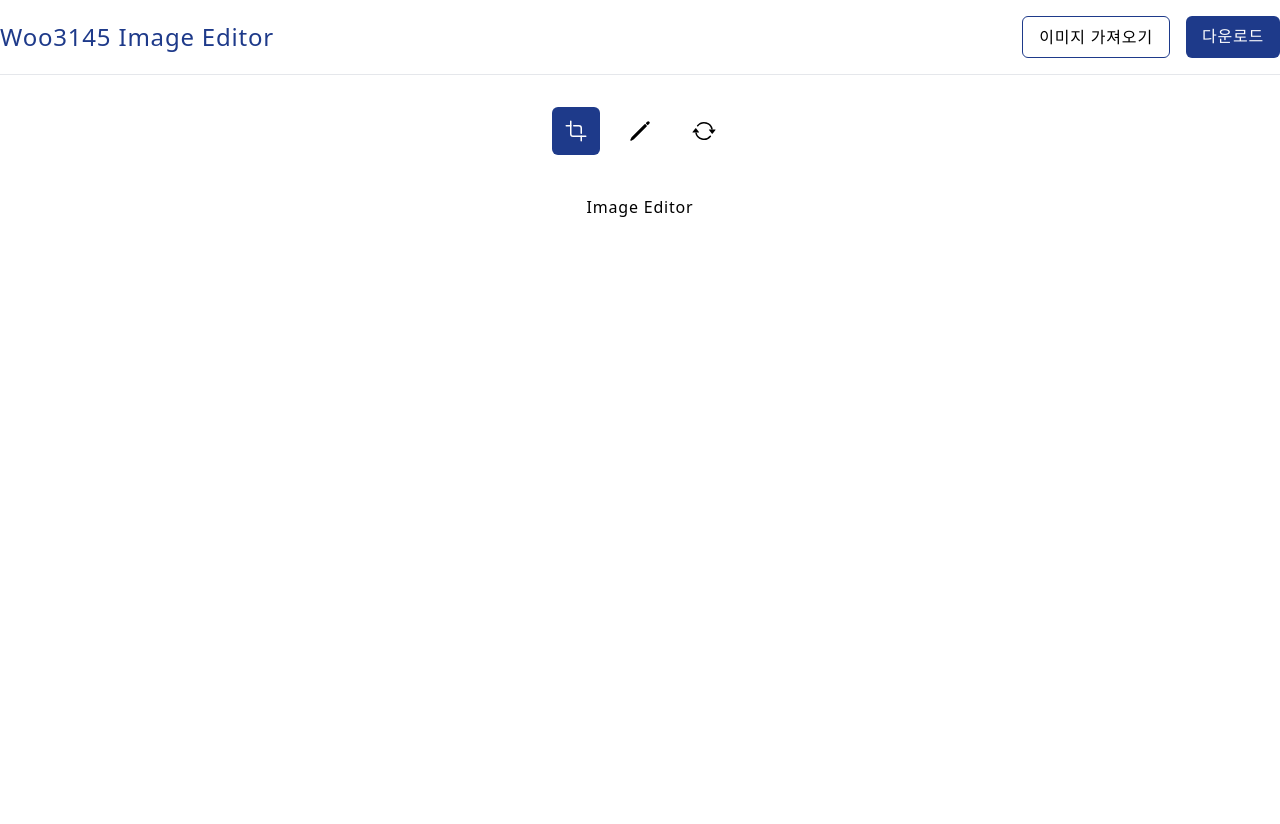
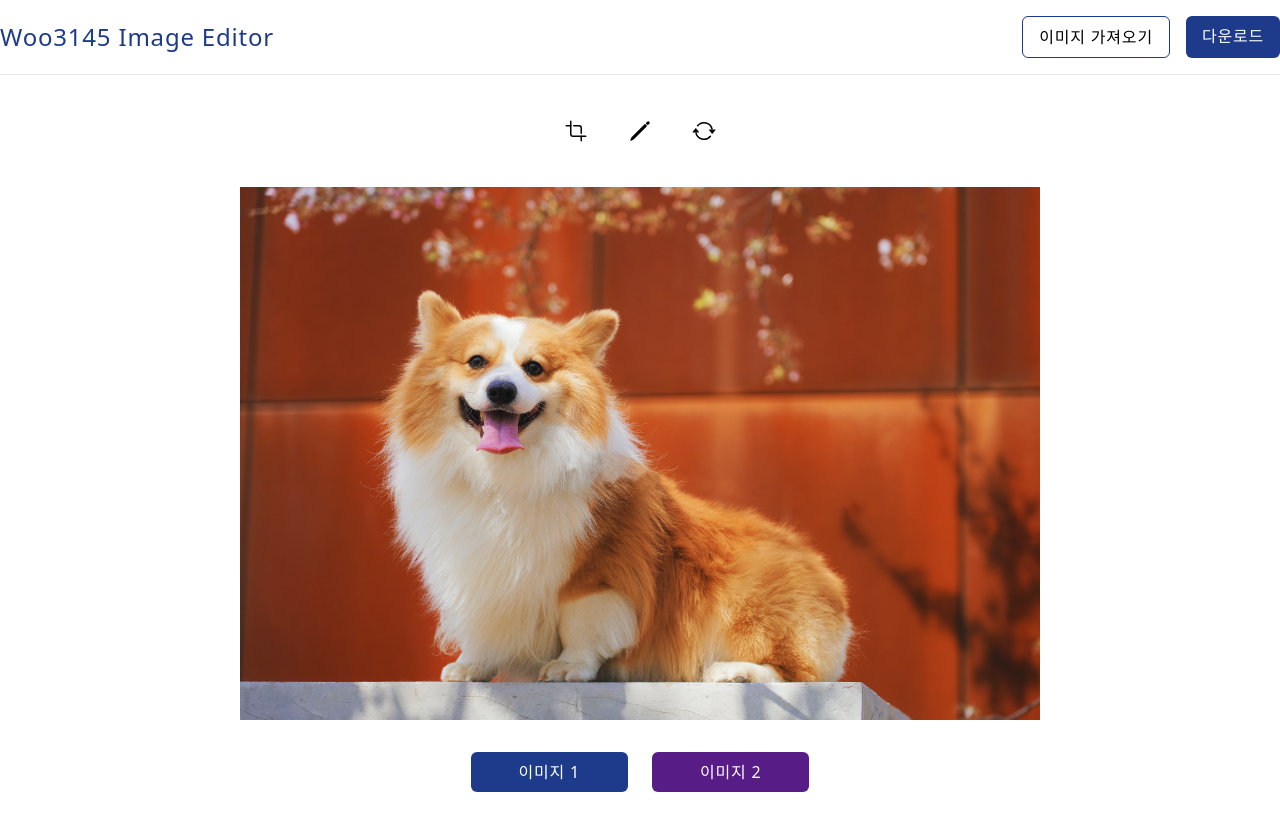
Before and after one commit to woo3145/image-editor-app, a React (Create React App) app: page / in a window 1280 px wide. Before the commit the page ends 800 px from the top, so only its background shows below. Built offline with nearby package versions, Linux system fonts and the light colour scheme.

Commit message:
Work - 이미지 표시(ImagePreview Comp) / 샘플 이미지 추가

```diff
--- a/src/App.tsx
+++ b/src/App.tsx
@@ -3,24 +3,39 @@ import Controller from './component/Controller';
 import Header from './component/Header';
 import ImageEditor from './component/ImageEditor';
 
-const SAMPLE_IMAGE = '/alvan-nee-lvFlpqEvuRM-unsplash.jpg';
+const SAMPLE_IMAGE1 = '/alvan-nee-lvFlpqEvuRM-unsplash.jpg';
+const SAMPLE_IMAGE2 = '/lachlan-gowen-cWwqwN2uTo4-unsplash.jpg';
 
-export type EditModeType = 'Crop' | 'Draw' | 'Rotate' | 'none';
+export type EditModeType = 'Crop' | 'Draw' | 'Rotate' | 'None';
 export const isEditModeType = (mode: string): mode is EditModeType => {
   return ['Crop', 'Draw', 'Rotate', 'none'].includes(mode);
 };
 
 function App() {
-  const [imageURL, setImageURL] = useState(SAMPLE_IMAGE);
-  const [editMode, setEditMode] = useState<EditModeType>('Crop');
+  const [imageUrl, setImageUrl] = useState(SAMPLE_IMAGE1);
+  const [editMode, setEditMode] = useState<EditModeType>('None');
 
   return (
     <div className="font-light tracking-wider">
       <Header />
-      <div className="max-w-screen-2xl mx-auto py-8">
+      <div className="max-w-screen-2xl mx-auto py-8 flex flex-col items-center">
         <Controller editMode={editMode} setEditMode={setEditMode} />
         {/* Image Editor */}
-        <ImageEditor />
+        <ImageEditor imageUrl={imageUrl} />
+        <div className="flex items-center gap-6 pt-8">
+          <div
+            onClick={() => setImageUrl(SAMPLE_IMAGE1)}
+            className="px-12 py-2 bg-blue-900 text-white rounded-md cursor-pointer"
+          >
+            이미지 1
+          </div>
+          <div
+            onClick={() => setImageUrl(SAMPLE_IMAGE2)}
+            className="px-12 py-2 bg-purple-900 text-white rounded-md cursor-pointer"
+          >
+            이미지 2
+          </div>
+        </div>
       </div>
     </div>
   );
--- a/src/component/Controller.tsx
+++ b/src/component/Controller.tsx
@@ -14,7 +14,7 @@ const Controller = ({ editMode, setEditMode }: Props) => {
   const onClickHandler = (e: MouseEvent<HTMLLIElement>) => {
     const selectedMode = e.currentTarget.id;
     if (!isEditModeType(selectedMode)) return;
-    setEditMode(selectedMode === editMode ? 'none' : selectedMode);
+    setEditMode(selectedMode === editMode ? 'None' : selectedMode);
   };
   const controllerItems: { mode: EditModeType; icon: ReactNode }[] = [
     { mode: 'Crop', icon: <IoCropOutline className="text-2xl" /> },
@@ -26,6 +26,7 @@ const Controller = ({ editMode, setEditMode }: Props) => {
       {controllerItems.map(({ mode, icon }, idx) => {
         return (
           <ControllerItem
+            key={idx}
             mode={mode}
             onClickHandler={onClickHandler}
             selected={editMode === mode}
--- a/src/component/ImageEditor.tsx
+++ b/src/component/ImageEditor.tsx
@@ -1,7 +1,15 @@
-const ImageEditor = () => {
+import ImagePreview from './ImagePreview';
+
+interface Props {
+  imageUrl: string;
+}
+
+const ImageEditor = ({ imageUrl }: Props) => {
   return (
-    <div className="w-full flex items-center justify-center pt-10">
-      Image Editor
+    <div className="w-full max-w-screen-lg pt-8">
+      <div className="w-full flex items-center justify-center">
+        <ImagePreview imageUrl={imageUrl} />
+      </div>
     </div>
   );
 };
--- /dev/null
+++ b/src/component/ImagePreview.tsx
@@ -0,0 +1,48 @@
+import { useEffect, useRef } from 'react';
+
+const CANVAS_MAX_WIDTH = 800;
+const CANVAS_MAX_HEIGHT = 600;
+
+interface Props {
+  imageUrl: string;
+}
+
+// 캔버스 최대 크기 값에 이미지 비율을 조정해주는 함수
+const resizeImage = (
+  image: HTMLImageElement
+): { width: number; height: number } => {
+  if (image.width > image.height) {
+    // 가로 이미지
+    return {
+      width: CANVAS_MAX_WIDTH,
+      height: (image.height * CANVAS_MAX_WIDTH) / image.width,
+    };
+  } else {
+    // 세로 이미지
+    return {
+      width: (image.width * CANVAS_MAX_HEIGHT) / image.height,
+      height: CANVAS_MAX_HEIGHT,
+    };
+  }
+};
+
+const ImagePreview = ({ imageUrl }: Props) => {
+  const ref = useRef<HTMLCanvasElement>(null);
+
+  useEffect(() => {
+    if (!ref.current) return;
+    const canvas = ref.current;
+    const context = canvas.getContext('2d');
+    const image = new Image();
+    image.src = imageUrl;
+    image.onload = () => {
+      const { width, height } = resizeImage(image);
+      canvas.width = width;
+      canvas.height = height;
+      context?.drawImage(image, 0, 0, width, height);
+    };
+  }, [imageUrl]);
+  return <canvas ref={ref} />;
+};
+
+export default ImagePreview;
```
Also changed, not shown: public/lachlan-gowen-cWwqwN2uTo4-unsplash.jpg (added).
